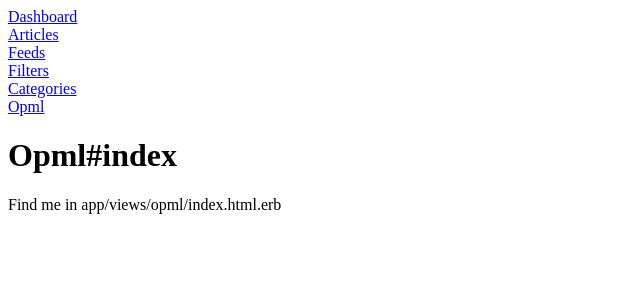
After one commit to setheriox/rss-rails, a Rails app: page /opml in a window 1280 px wide. The commit adds this page. Shown: the top 300 px of the page, without its empty margins (0-640 px from the left). Run offline with Rails 7, Linux system fonts and the light colour scheme; some libraries are stand-ins or nearby versions.

Commit message:
OPML: Import Setup

```diff
--- /dev/null
+++ b/app/controllers/opml_controller.rb
@@ -0,0 +1,91 @@
+class OpmlController < ApplicationController
+  require 'nokogiri'
+  require 'builder'
+  require 'rake'          # Needed for the filters rake after importing
+
+  def index
+    @feeds = Feed.includes(:category).order('categories.name, feeds.name')
+  end
+
+  def importing
+    file = params[:file]
+    doc = Nokogiri::XML(File.read(file.path))
+
+    # Due to categories being requirement, need to get all unique category names from OPML
+    category_names = []
+    doc.xpath("//outline[outline[@type='rss']]").each do |outline|
+      if outline['text']
+        name = outline['text']
+      elsif outline["title"]
+        name = outline['title']
+      end
+      if name && !category_names.include?(name)
+        category_names << name
+      end
+    end
+
+    category_names.uniq!
+    # Now the fun part... trying to create a category map
+    # Set "Uncategorized" as the first category
+    category_map = {}
+    uncategorized_color = "#ffffff"
+    uncategorized = Category.find_or_create_by!(name: "Uncategorized") do |cat|
+      cat.color = uncategorized_color
+    end
+    category_map["Uncategorized"] = uncategorized
+
+    # Add all the other categories from the OPML
+    category_names.each do |name|
+      # Skip if category is "Uncategorized", we just finished that
+      next if name == "Uncategorized"
+
+      random_color = "#%06x" % (rand * 0xffffff)
+      category = Category.find_or_create_by!(name: name) do |cat|
+        cat.color = random_color
+      end
+
+      category_map[name] = category
+    end
+
+    # Find all RSS feeds in the imported file
+    feeds = doc.xpath("//outline[@type='rss']")
+
+    feeds.each_with_index do |outline, index|
+      # Default category: "Uncategorized"
+      category_name = "Uncategorized"
+
+      # Check if there is a parent outline with a name
+      parent = outline.parent
+      if parent && parent.name == "outline"
+        if parent["text"]
+          category_name = parent["text"]
+        elsif parent["title"]
+          category_name = parent["title"]
+        end
+      end
+
+      # Look up category from the map, fallback to Uncategorized if not found
+      category = category_map[category_name]
+      if category.nil?
+        category = category_map["Uncategorized"]
+      end
+
+      # Create the feed, if there's issuess, skip to next one
+      next unless outline["xmlUrl"].present?
+      feed = Feed.find_or_initialize_by(url: outline["xmlUrl"])
+
+      if outline["title"]
+        feed.name = outline["title"]
+      elsif outline["text"]
+        feed.name = outline["text"]
+      else
+        feed.name = "(No Name Feed)"
+      end
+
+      feed.category = category
+
+      # Save the feed!!!
+      feed.save!
+    end
+  end
+end
--- /dev/null
+++ b/app/helpers/opml_helper.rb
@@ -0,0 +1,2 @@
+module OpmlHelper
+end
--- a/app/views/layouts/application.html.erb
+++ b/app/views/layouts/application.html.erb
@@ -39,6 +39,9 @@
         <div class="navbar-item">
           <%= link_to "Categories", categories_path %>
         </div>
+        <div class="navbar-item">
+          <%= link_to "Opml", opml_path %>
+        </div>
       </div>
     <div class="page_container">
       <%= yield %>
--- /dev/null
+++ b/app/views/opml/index.html.erb
@@ -0,0 +1,2 @@
+<h1>Opml#index</h1>
+<p>Find me in app/views/opml/index.html.erb</p>
--- a/config/routes.rb
+++ b/config/routes.rb
@@ -1,4 +1,8 @@
 Rails.application.routes.draw do
+  get  "opml",        to: "opml#index",  as: :opml
+  get  "opml/export", to: "opml#export", as: :export_opml
+  post "opml/import", to: "opml#import", as: :import_opml
+
   get '/dashboard', to: 'dashboard#index', as: 'dashboard'
 
   resources :articles do
```
Also changed, not shown: spec/helpers/opml_helper_spec.rb (added, +15 -0 lines), spec/requests/opml_spec.rb (added, +11 -0 lines), spec/views/opml/index.html.erb_spec.rb (added, +5 -0 lines).
